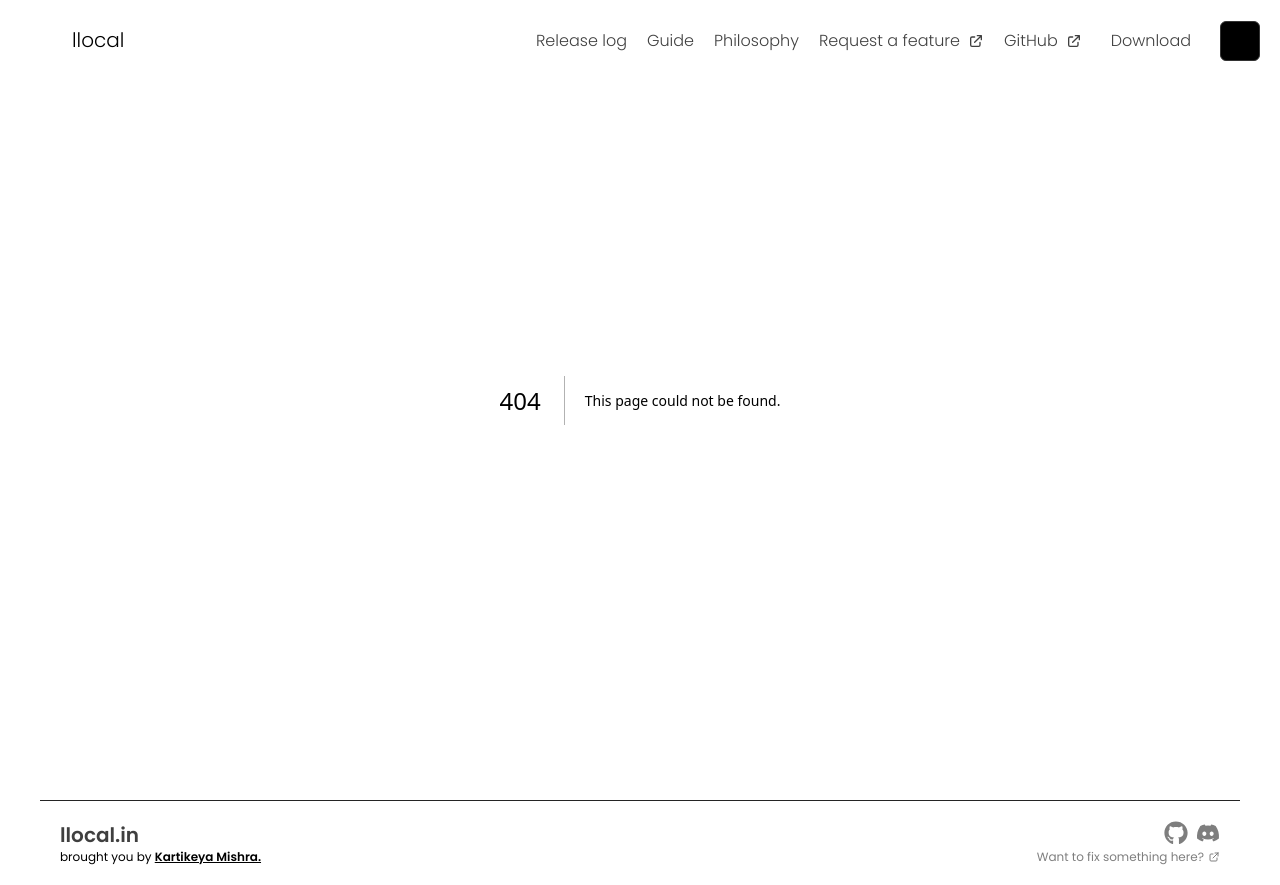
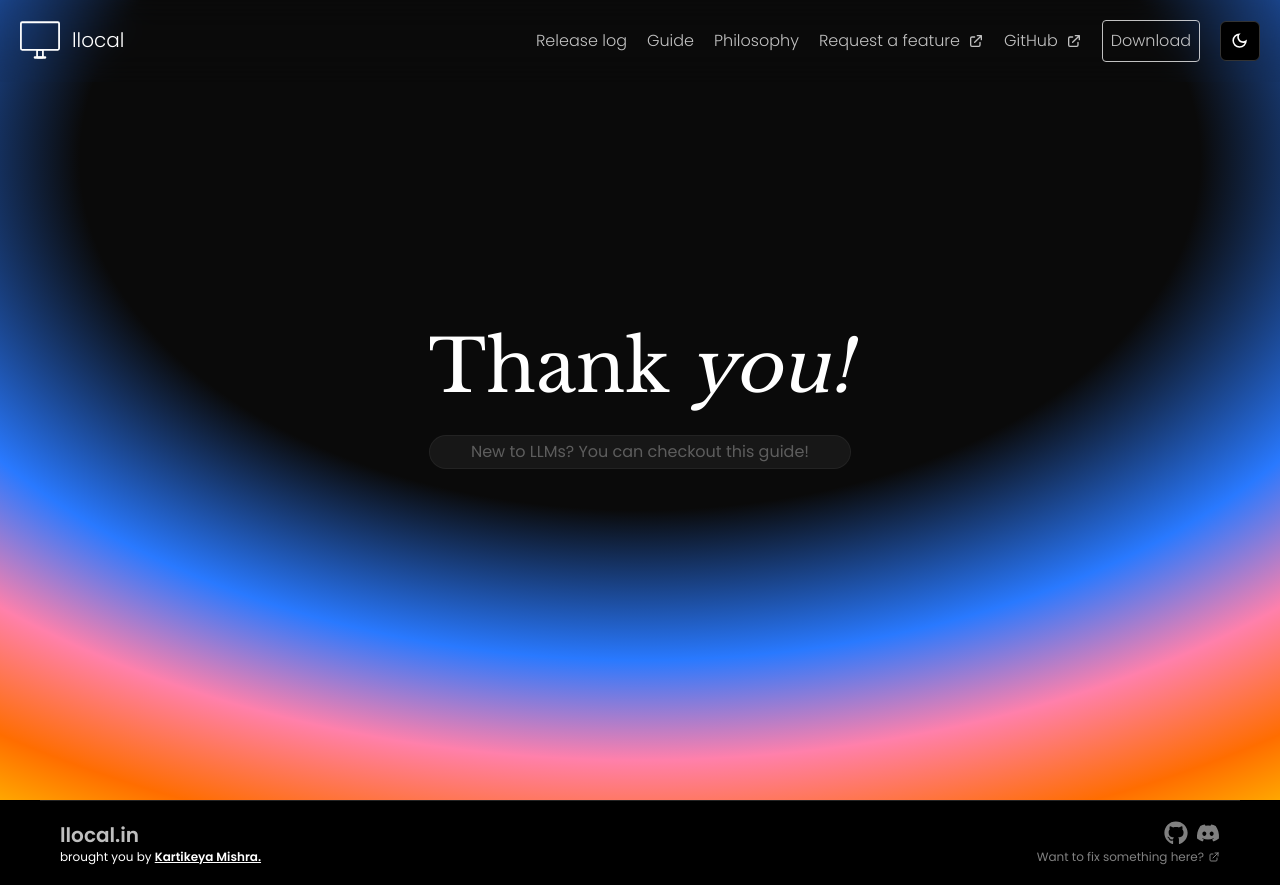
Before and after one commit to kartikm7/llocal-web, a Next.js app: page /thankyou in a window 1280 px wide. Before the commit this address had no page. Built offline with nearby package versions, Linux system fonts and the light colour scheme; what tailwindcss-motion would draw is missing.

Commit message:
feat: thank you page

```diff
--- /dev/null
+++ b/src/app/thankyou/page.tsx
@@ -0,0 +1,30 @@
+"use client"
+
+import AnimatedGradientBackground from "@/components/animated-gradient-background";
+import AnimatedGradientText from "@/components/animated-gradient-text";
+import AnimatedShinyText from "@/components/animated-shiny-text";
+import { useRouter } from "next/navigation";
+
+export default function Philosophy() {
+  const router = useRouter();
+  const handleClick = () => {
+    router.push("/guide")
+  }
+  return (
+    <div className="relative w-full h-screen flex flex-col gap-5 justify-center items-center p-16 max-w-screen overflow-hidden">
+      <div className="space-y-8">
+        <h1 className="text-center motion-preset-focus-lg motion-duration-2000 font-libre text-4xl md:text-7xl">Thank <span className="italic">you!</span></h1>
+        <div
+          onClick={handleClick}
+          className="motion-preset-slide-up motion-delay-1500 group rounded-full border border-black/5 bg-neutral-100 text-base text-white transition-all ease-in hover:cursor-pointer hover:bg-neutral-200 dark:border-white/5 dark:bg-neutral-900 dark:hover:bg-neutral-800"
+
+        >
+          <AnimatedShinyText className="items-center text-center cursor-pointer text-sm md:text-base justify-center px-4 py-1 transition ease-out  hover:text-neutral-600 hover:duration-300 hover:dark:text-neutral-400 w-fit">
+            New to LLMs? You can checkout this guide!
+          </AnimatedShinyText>
+        </div>
+      </div>
+      <AnimatedGradientBackground containerClassName="rotate-180 -z-10" />
+    </div>
+  );
+}
--- /dev/null
+++ b/src/components/animated-gradient-background.tsx
@@ -0,0 +1,163 @@
+import { motion } from "framer-motion";
+import React, { useEffect, useRef } from "react";
+interface AnimatedGradientBackgroundProps {
+  /**
+   * Initial size of the radial gradient, defining the starting width.
+   * @default 110
+   */
+  startingGap?: number;
+
+  /**
+   * Enables or disables the breathing animation effect.
+   * @default false
+   */
+  Breathing?: boolean;
+
+  /**
+   * Array of colors to use in the radial gradient.
+   * Each color corresponds to a stop percentage in `gradientStops`.
+   * @default ["#0A0A0A", "#2979FF", "#FF80AB", "#FF6D00", "#FFD600", "#00E676", "#3D5AFE"]
+   */
+  gradientColors?: string[];
+
+  /**
+   * Array of percentage stops corresponding to each color in `gradientColors`.
+   * The values should range between 0 and 100.
+   * @default [35, 50, 60, 70, 80, 90, 100]
+   */
+  gradientStops?: number[];
+
+  /**
+   * Speed of the breathing animation.
+   * Lower values result in slower animation.
+   * @default 0.02
+   */
+  animationSpeed?: number;
+
+  /**
+   * Maximum range for the breathing animation in percentage points.
+   * Determines how much the gradient "breathes" by expanding and contracting.
+   * @default 5
+   */
+  breathingRange?: number;
+
+  /**
+   * Additional inline styles for the gradient container.
+   * @default {}
+   */
+  containerStyle?: React.CSSProperties;
+
+  /**
+   * Additional class names for the gradient container.
+   * @default ""
+   */
+  containerClassName?: string;
+
+
+  /**
+   * Additional top offset for the gradient container form the top to have a more flexible control over the gradient.
+   * @default 0
+   */
+  topOffset?: number;
+}
+
+/**
+ * AnimatedGradientBackground
+ *
+ * This component renders a customizable animated radial gradient background with a subtle breathing effect.
+ * It uses `framer-motion` for an entrance animation and raw CSS gradients for the dynamic background.
+ *
+ *
+ * @param {AnimatedGradientBackgroundProps} props - Props for configuring the gradient animation.
+ * @returns JSX.Element
+ */
+const AnimatedGradientBackground: React.FC<AnimatedGradientBackgroundProps> = ({
+  startingGap = 125,
+  Breathing = false,
+  gradientColors = [
+    "#0A0A0A",
+    "#2979FF",
+    "#FF80AB",
+    "#FF6D00",
+    "#FFD600",
+    "#00E676",
+    "#3D5AFE"
+  ],
+  gradientStops = [35, 50, 60, 70, 80, 90, 100],
+  animationSpeed = 0.02,
+  breathingRange = 5,
+  containerStyle = {},
+  topOffset = 0,
+  containerClassName = "",
+}) => {
+
+
+
+  // Validation: Ensure gradientStops and gradientColors lengths match
+  if (gradientColors.length !== gradientStops.length) {
+    throw new Error(
+      `GradientColors and GradientStops must have the same length.
+     Received gradientColors length: ${gradientColors.length},
+     gradientStops length: ${gradientStops.length}`
+    );
+  }
+
+  const containerRef = useRef<HTMLDivElement | null>(null);
+
+  useEffect(() => {
+    let animationFrame: number;
+    let width = startingGap;
+    let directionWidth = 1;
+
+    const animateGradient = () => {
+      if (width >= startingGap + breathingRange) directionWidth = -1;
+      if (width <= startingGap - breathingRange) directionWidth = 1;
+
+      if (!Breathing) directionWidth = 0;
+      width += directionWidth * animationSpeed;
+
+      const gradientStopsString = gradientStops
+        .map((stop, index) => `${gradientColors[index]} ${stop}%`)
+        .join(", ");
+
+      const gradient = `radial-gradient(${width}% ${width + topOffset}% at 50% 20%, ${gradientStopsString})`;
+
+      if (containerRef.current) {
+        containerRef.current.style.background = gradient;
+      }
+
+      animationFrame = requestAnimationFrame(animateGradient);
+    };
+
+    animationFrame = requestAnimationFrame(animateGradient);
+
+    return () => cancelAnimationFrame(animationFrame); // Cleanup animation
+  }, [startingGap, Breathing, gradientColors, gradientStops, animationSpeed, breathingRange, topOffset]);
+
+  return (
+    <motion.div
+      key="animated-gradient-background"
+      initial={{
+        opacity: 0,
+        scale: 1.5,
+      }}
+      animate={{
+        opacity: 1,
+        scale: 1,
+        transition: {
+          duration: 2,
+          ease: [0.25, 0.1, 0.25, 1], // Cubic bezier easing
+        },
+      }}
+      className={`absolute inset-0 overflow-hidden ${containerClassName}`}
+    >
+      <div
+        ref={containerRef}
+        style={containerStyle}
+        className="absolute inset-0 transition-transform"
+      />
+    </motion.div>
+  );
+};
+
+export default AnimatedGradientBackground;
--- a/src/components/animated-gradient-text.tsx
+++ b/src/components/animated-gradient-text.tsx
@@ -1,19 +1,18 @@
 import { cn } from "@/lib/utils";
-import { ReactNode } from "react";
+import { ComponentProps, ReactNode } from "react";
 
 export default function AnimatedGradientText({
   children,
   className,
-}: {
-  children: ReactNode;
-  className?: string;
-}) {
+  ...props
+}: ComponentProps<'div'>) {
   return (
     <div
       className={cn(
         "group relative mx-auto flex max-w-fit flex-row items-center justify-center rounded-2xl bg-white/40 px-4 py-1.5 text-sm font-medium shadow-[inset_0_-8px_10px_#8fdfff1f] backdrop-blur-sm transition-shadow duration-500 ease-out [--bg-size:300%] hover:shadow-[inset_0_-5px_10px_#8fdfff3f] dark:bg-black/40",
         className,
       )}
+      {...props}
     >
       <div
         className={`absolute inset-0 block h-full w-full animate-gradient bg-gradient-to-r from-[#3D56C0]/50 via-[#0057FF]/50 to-[#3D56C0]/50 bg-[length:var(--bg-size)_100%] p-[1px] ![mask-composite:subtract] [border-radius:inherit] [mask:linear-gradient(#fff_0_0)_content-box,linear-gradient(#fff_0_0)]`}
--- a/src/components/animated-shiny-text.tsx
+++ b/src/components/animated-shiny-text.tsx
@@ -1,7 +1,7 @@
 import { cn } from "@/lib/utils";
-import { CSSProperties, FC, ReactNode } from "react";
+import { CSSProperties, ComponentProps, FC, ReactNode } from "react";
 
-interface AnimatedShinyTextProps {
+interface AnimatedShinyTextProps extends ComponentProps<'p'> {
   children: ReactNode;
   className?: string;
   shimmerWidth?: number;
@@ -11,6 +11,7 @@ const AnimatedShinyText: FC<AnimatedShinyTextProps> = ({
   children,
   className,
   shimmerWidth = 100,
+  ...props
 }) => {
   return (
     <p
@@ -30,6 +31,7 @@ const AnimatedShinyText: FC<AnimatedShinyTextProps> = ({
 
         className,
       )}
+      {...props}
     >
       {children}
     </p>
--- a/src/components/download-dropdown.tsx
+++ b/src/components/download-dropdown.tsx
@@ -33,31 +33,31 @@ export const DownloadDropdown = ({
     switch (platform) {
       case "win":
         window.location.href = links[0];
-        router.push("/guide");
+        router.push("/thankyou");
         break;
       case "mac:arm":
         window.location.href = links[1];
-        router.push("/guide");
+        router.push("/thankyou");
         break;
       case "mac:intel":
         window.location.href = links[2];
-        router.push("/guide");
+        router.push("/thankyou");
         break;
       case "mac:uni":
         window.location.href = links[3];
-        router.push("/guide");
+        router.push("/thankyou");
         break;
       case "linux:deb":
         window.location.href = links[4];
-        router.push("/guide");
+        router.push("/thankyou");
         break;
       case "linux:app":
         window.location.href = links[5];
-        router.push("/guide");
+        router.push("/thankyou");
         break;
       case "linux:snap":
         window.location.href = links[6];
-        router.push("/guide");
+        router.push("/thankyou");
         break;
       default:
         break;
```
